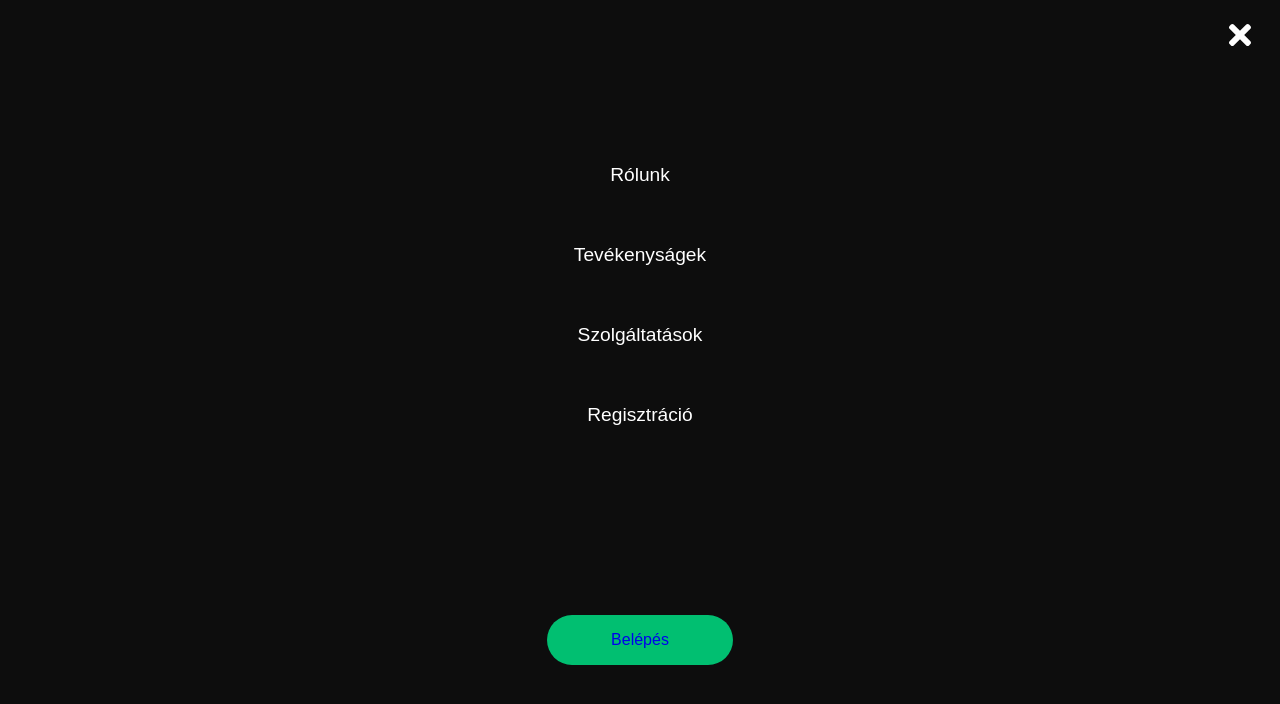
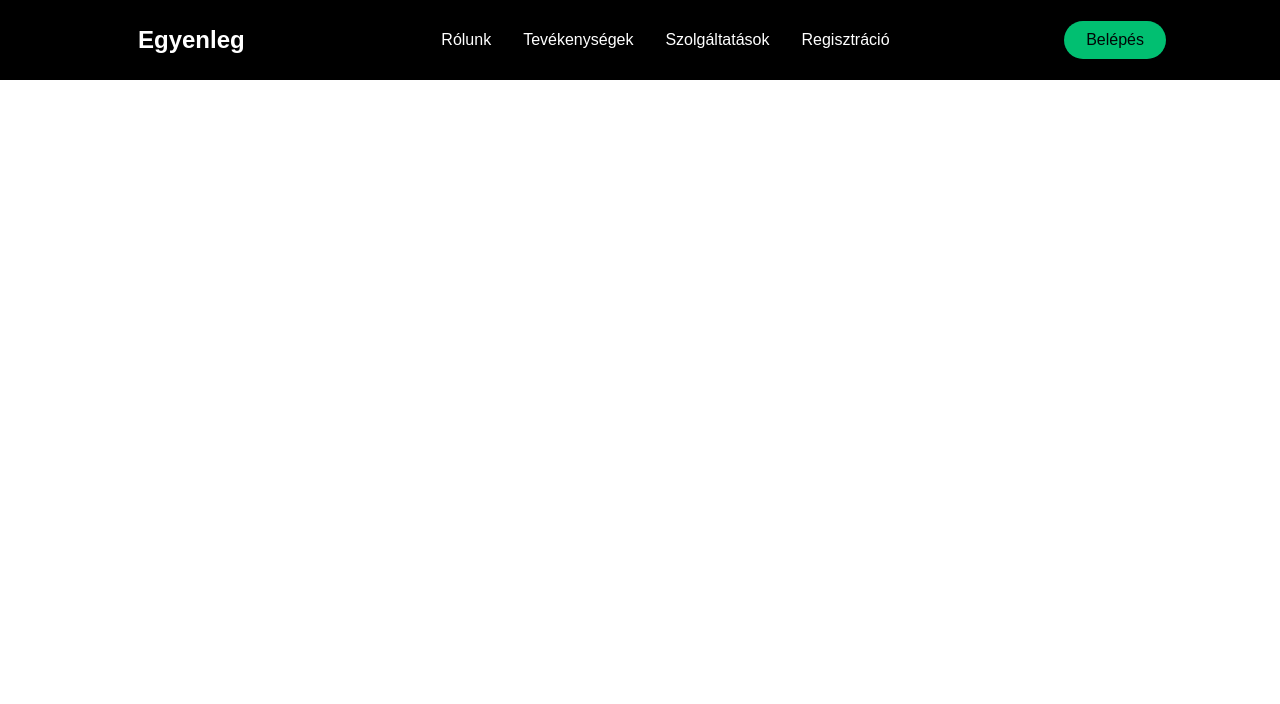
Before and after one commit to sebestyenmarton/egyenleg.reactResponsiveWebsite, a React (Create React App) app: page / in a window 1280 px wide. Shown: the top 704 px of the page. Built offline with nearby package versions, Linux system fonts and the light colour scheme.

Commit message:
3. commit

```diff
--- a/public/index.html
+++ b/public/index.html
@@ -1,5 +1,5 @@
 <!DOCTYPE html>
-<html lang="en">
+<html lang="hu">
   <head>
     <meta charset="utf-8" />
     <link rel="icon" href="%PUBLIC_URL%/favicon.ico" />
@@ -11,8 +11,12 @@
     <title>React App</title>
   </head>
 
-  <body>
-    <noscript>You need to enable JavaScript to run this app.</noscript>
+  <body style="margin:0" >
+    <div class="nonscript" style="background-color: #010106; height: 100%">
+      <noscript style="text-align: center; display: block" ><b style="color: #fff" >
+        You need to enable JavaScript to run this app. / <i style="color:brown" > Engedélyezned kell a JavaScript-et, ahhoz, hogy működjön a weboldal!</i></b>
+      </noscript>
+    </div>
     <div id="root"></div>
   </body>
 </html>
--- a/src/App.js
+++ b/src/App.js
@@ -1,14 +1,12 @@
 import React from 'react';
 import { BrowserRouter as Router } from 'react-router-dom';
 import './App.css';
-import Navbar from './components/Navbar';
-import Sidebar from './components/Sidebar';
+import Home from './pages';
 
 function App() {
   return (
     <Router>
-      <Sidebar />
-      <Navbar />
+      <Home />
     </Router>
   );
 }
--- a/src/components/Navbar/index.js
+++ b/src/components/Navbar/index.js
@@ -12,7 +12,7 @@ import {
   NavMenu
 } from './NavbarElements';
 
-const Navbar = () => {
+const Navbar = ({toggle}) => {
   return (
     <>
       <Nav>
@@ -20,7 +20,7 @@ const Navbar = () => {
           <NavLogo to='/'>
             Egyenleg
           </NavLogo>
-          <MobileIcon>
+          <MobileIcon  onClick={toggle}>
             <FaBars />
           </MobileIcon>
           <NavMenu>
--- a/src/components/Sidebar/SidebarElements.js
+++ b/src/components/Sidebar/SidebarElements.js
@@ -14,9 +14,8 @@ export const SidebarContainer = styled.aside`
   top: 0;
   left: 0;
   transition: 0.3s ease-in-out;
-/*   opacity: ${({ isOpen }) => (isOpen ? '100%' : '0')};
-  top: ${({ isOpen }) => (isOpen ? '0' : '-100%')}; */
-  top: 0;
+  opacity: ${({ isOpen }) => (isOpen ? '100%' : '0')};
+  top: ${({ isOpen }) => (isOpen ? '0' : '-100%')};
 `;
 
 export const CloseIcon = styled(FaTimes)`
--- a/src/components/Sidebar/index.js
+++ b/src/components/Sidebar/index.js
@@ -5,22 +5,21 @@ import {
   SidebarContainer,
   SidebarLink,
   SidebarMenu,
-
-
-  SidebarRoute, SidebarWrapper,
+  SidebarRoute,
+  SidebarWrapper,
   SideBtnWrap
 } from './SidebarElements';
 
-const Sidebar = () => {
+const Sidebar = ({isOpen, toggle}) => {
   return (
-    <SidebarContainer>
-      <Icon>
+    <SidebarContainer isOpen={isOpen} onClick={toggle} >
+      <Icon onClick={toggle} >
         <CloseIcon/>
       </Icon>
       <SidebarWrapper>
         <SidebarMenu>
           <SidebarLink to="about">Rólunk</SidebarLink>
-          <SidebarLink to="discover">Tevékenyságek</SidebarLink>
+          <SidebarLink to="discover">Tevékenységek</SidebarLink>
           <SidebarLink to="sevices">Szolgáltatások</SidebarLink>
           <SidebarLink to="signup">Regisztráció</SidebarLink>
         </SidebarMenu>
--- /dev/null
+++ b/src/pages/index.js
@@ -0,0 +1,19 @@
+import React, { useState } from 'react';
+import Navbar from '../components/Navbar';
+import Sidebar from '../components/Sidebar';
+
+const Home = () => {
+  const [isOpen, setIsOpen] = useState(false);
+  const toggle = () => {
+    setIsOpen(!isOpen)
+  };
+
+  return (
+    <>
+      <Sidebar isOpen={isOpen} toggle={toggle}/>
+      <Navbar toggle={toggle}/>
+    </>
+  );
+};
+
+export default Home;
```
Also changed, not shown: 1 other file (tests, documents, lock files or other folders).
